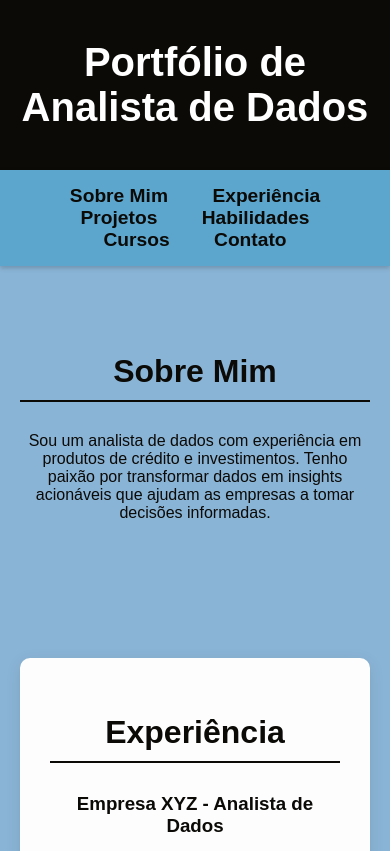
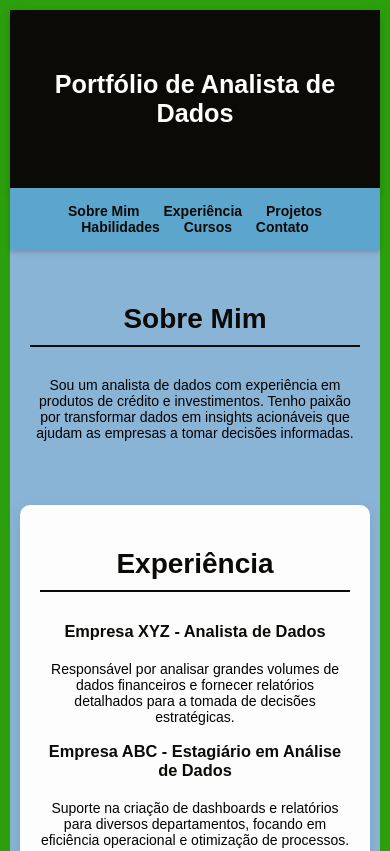
Before and after one commit to AdrianoLink-DataScience/portf-lio_dados, a plain HTML site: page index.html in a window 390 px wide. Shown: the top 851 px of the page. Drawn offline with Linux system fonts and the light colour scheme; a script that the page names is missing.

Commit message:
Update portfolio.index.html

```diff
--- a/index.html
+++ b/index.html
@@ -4,14 +4,14 @@
 <head>
     <meta charset="UTF-8">
     <meta name="viewport" content="width=device-width, initial-scale=1.0">
-    <title>Portfólio - Analista de Dados</title>
+    <title>Portfólio - Analista de Dados Adriano</title>
     <style>
         body {
             font-family: Arial, sans-serif;
             margin: 0;
             padding: 0;
-            background-color: #e5ffde;
-            color: #0b0a07;
+            background-color: #2ca00c;
+            color: #000000;
             scroll-behavior: smooth;
         }
 
@@ -141,6 +141,47 @@
         footer p {
             margin: 0;
         }
+
+        /* Media Queries for Mobile Devices */
+        @media only screen and (max-width: 600px) {
+            body {
+                font-size: 14px;
+                padding: 10px;
+            }
+
+            header h1 {
+                font-size: 1.8em;
+                padding: 20px;
+            }
+
+            nav a {
+                font-size: 1em;
+                margin: 0 10px;
+            }
+
+            section {
+                padding: 20px 10px;
+            }
+
+            .container {
+                max-width: 100%;
+                padding: 10px;
+            }
+
+            .experience, .projects, .skills, .courses {
+                padding: 20px;
+                margin-bottom: 20px;
+            }
+
+            .contact a img {
+                width: 30px;
+                height: 30px;
+            }
+
+            footer {
+                padding: 10px;
+            }
+        }
     </style>
 	<script type="text/javascript">
       window.onload = function(){
@@ -152,7 +193,7 @@
       d.getElementsByTagName('head')[0].appendChild(script);
       }(document));
       };
-      </script>
+    </script>
 </head>
 
 <body>
@@ -227,14 +268,14 @@
             <a href="https://www.linkedin.com/in/seu-perfil" target="_blank">
                 <img src="https://upload.wikimedia.org/wikipedia/commons/c/ca/LinkedIn_logo_initials.png" alt="LinkedIn Logo">
             </a>
-            <a href="https://api.whatsapp.com/send?phone=5547996430982&text=Ol%C3%A1,%20gostei%20de%20seu%20portf%C3%B3lio,%20vamos%20conversar?" target="_blank">
-                <img src="https://upload.wikimedia.org/wikipedia/commons/6/6b/WhatsApp.svg" alt="WhatsApp Logo">
+            <a href="https://api.whatsapp.com/send?phone=5547996430982&text=Ol%C3%A1,%20gostei%20de%20seu%20portf%C3%B3lio!" target="_blank">
+                <img src="https://upload.wikimedia.org/wikipedia/commons/5/5e/WhatsApp_icon.png" alt="WhatsApp Logo">
             </a>
         </div>
     </section>
 
     <footer>
-        <p>© 2024 Seu Nome. Todos os direitos reservados.</p>
+        <p>Desenvolvido por Adriano - 2024</p>
     </footer>
 </body>
 
```
